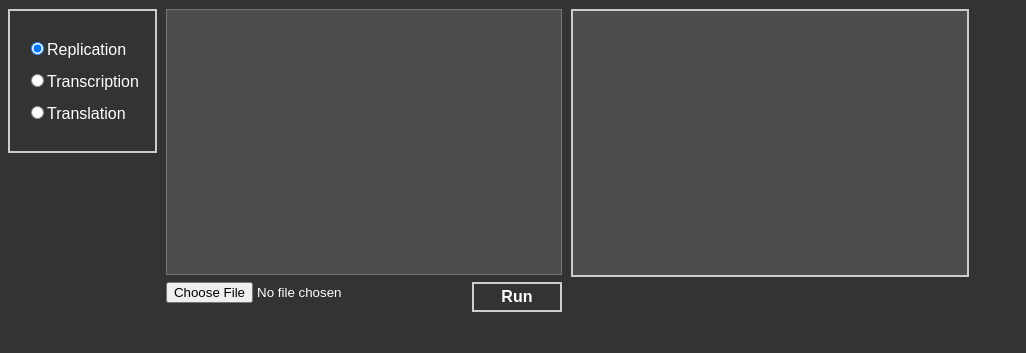
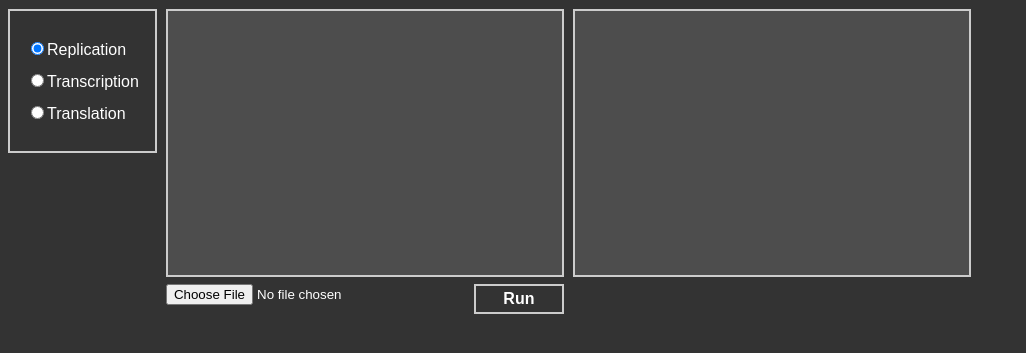
Before and after one commit to kolyat/chainsyn, a Flask app: page / in a window 1280 px wide. Shown: the part 72-425 px from the top of the page, without its empty margins (0-1026 px from the left). Run offline with Flask 2, Linux system fonts and the light colour scheme; some libraries are stand-ins or nearby versions.

Commit message:
Minor changes

```diff
--- a/web/static/main.css
+++ b/web/static/main.css
@@ -3,7 +3,7 @@ body, #run, #file_upload {
 	font-family: sans-serif;
 }
 
-.header, .pane, #input_area_area, #result_area, #run {
+.header, .pane, #input_area, #result_area, #run {
 	border: 2px solid #CCCCCC;
 }
 
```
